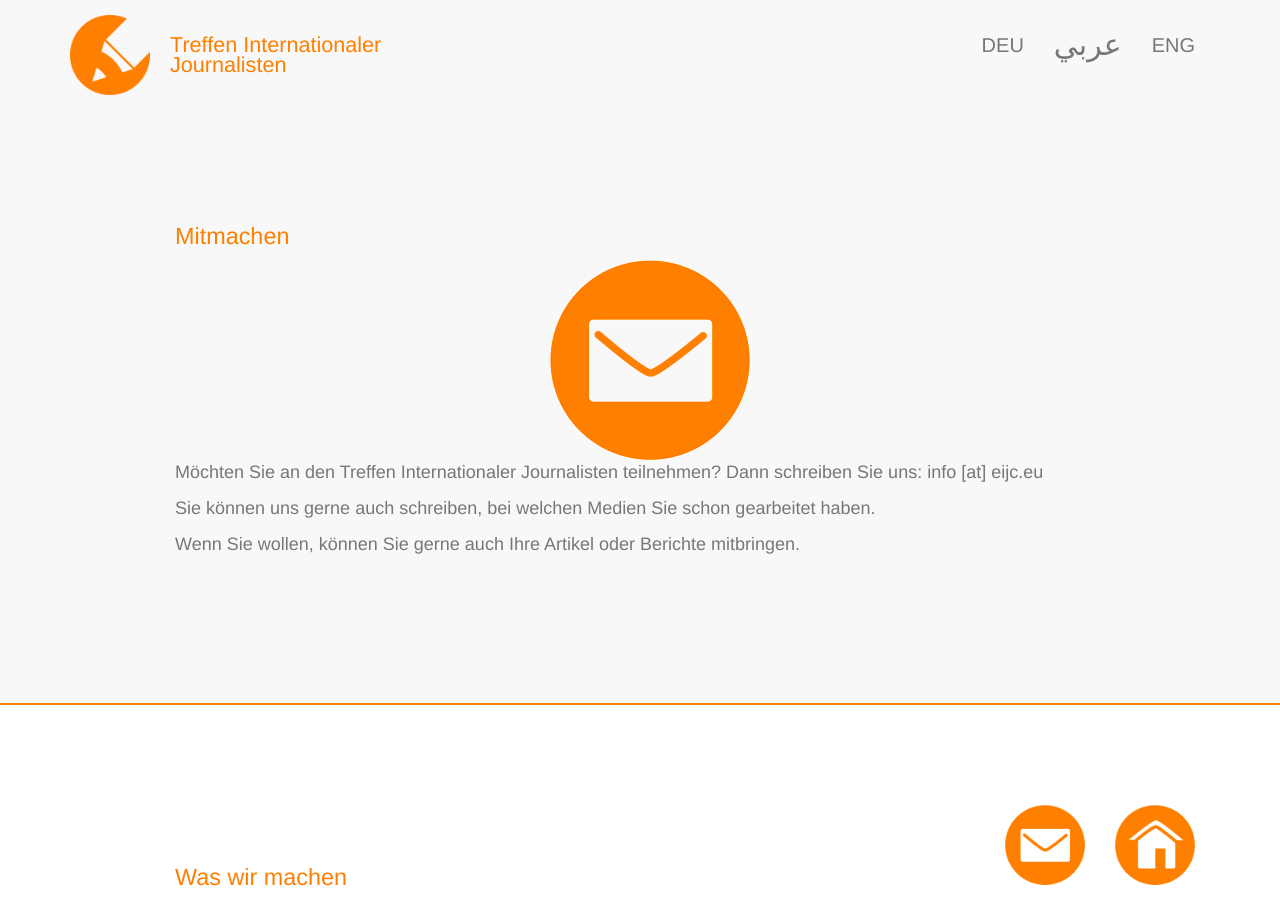
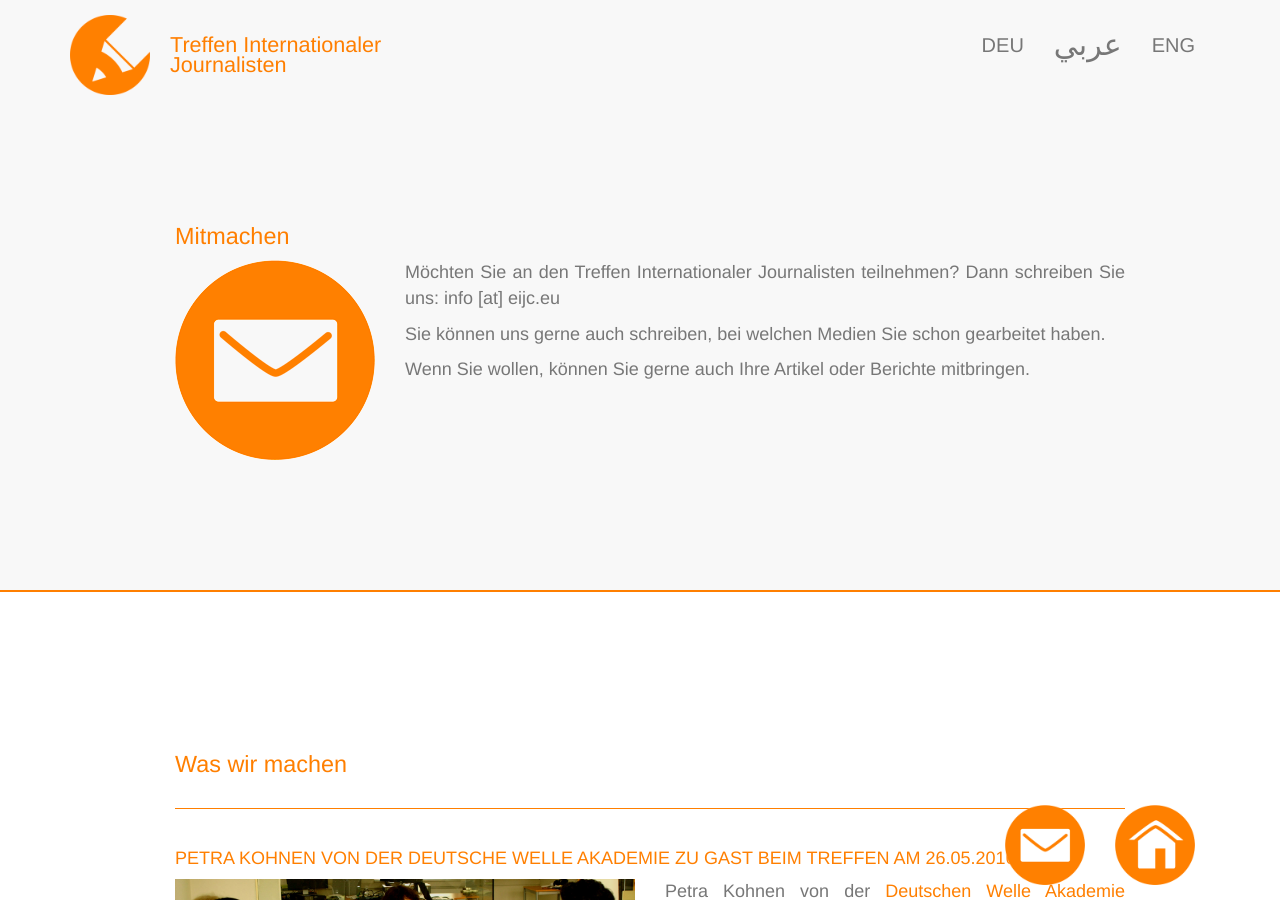
Before and after one commit to EIJC/TIJ, a Jekyll site: the page built from de.html, in a window 1280 px wide and 900 px high, scrolled down 1081 px. Built offline with Jekyll 4.4.1, drawn with Linux system fonts in a browser that asks for light colours; nearby versions of some CDN libraries.

Commit message:
Update de.html

```diff
--- a/de.html
+++ b/de.html
@@ -127,7 +127,7 @@ language: de
  <div class="container-fluid">
        	<h1>Mitmachen</h1>
        		<a href="mailto:info@eijc.eu?subject=Treffen%20Internationaler%20Journalisten">
-                    	<img class="center-block" alt="Mail" src="{{ site.base_url }}/images/mail-transparent.png" title="Mail" style="max-width: auto; max-height: 200px;" />
+                    	<img class="img-responsive" alt="Mail" src="{{ site.base_url }}/images/mail-transparent.png" title="Mail" style="max-width: auto; max-height: 200px;" />
                 </a>
        	<p class="text-justify">Möchten Sie an den Treffen Internationaler Journalisten teilnehmen? Dann schreiben Sie uns: info [at] eijc.eu</p>
        	<p class="text-justify">Sie können uns gerne auch schreiben, bei welchen Medien Sie schon gearbeitet haben.</p>
```
